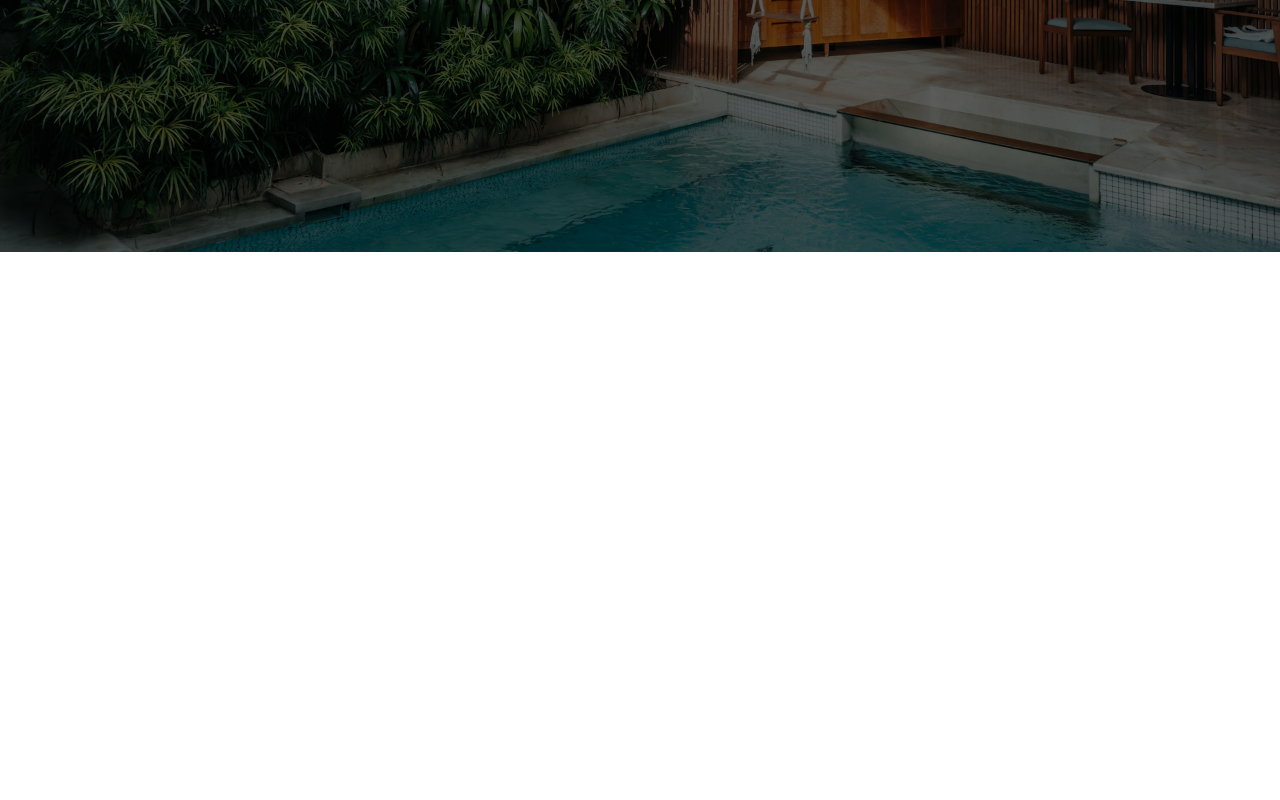
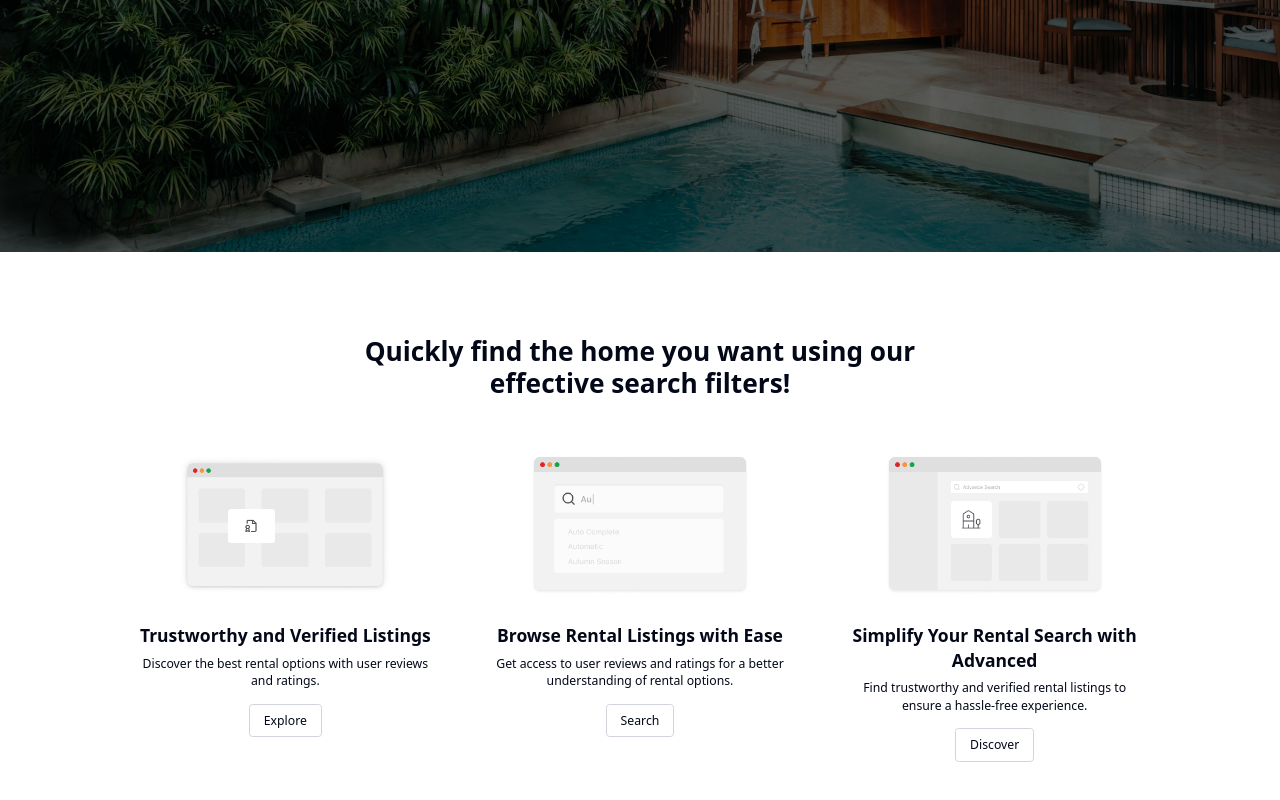
Before and after one commit to onlytheflames/rentiful, a Next.js app in the folder client/: page /landing in a window 1280 px wide. Shown: the part 600-1400 px from the top of the page. Before the commit the page ends 852 px from the top, so only its background shows below. Built offline with nearby package versions, Linux system fonts and the light colour scheme; no server answers.

Commit message:
feat: add landing page features section

```diff
--- /dev/null
+++ b/client/src/app/(nondashboard)/landing/FeaturesSection.tsx
@@ -0,0 +1,160 @@
+"use client";
+import React, { useRef } from "react";
+import gsap from "gsap";
+import { ScrollTrigger } from "gsap/ScrollTrigger";
+import { useGSAP } from "@gsap/react";
+import Image from "next/image";
+import Link from "next/link";
+
+// Register ScrollTrigger plugin
+gsap.registerPlugin(ScrollTrigger);
+
+const FeaturesSection = () => {
+  const containerRef = useRef(null);
+  const titleRef = useRef(null);
+  const cardsRef = useRef<HTMLDivElement[]>([]);
+
+  // Function to add card refs
+  const addToRefs = (el: HTMLDivElement | null) => {
+    if (el && !cardsRef.current.includes(el)) {
+      cardsRef.current.push(el);
+    }
+  };
+
+  useGSAP(
+    () => {
+      // Create timeline
+      const tl = gsap.timeline({
+        scrollTrigger: {
+          trigger: containerRef.current,
+          start: "top 80%",
+          once: true, // Equivalent to viewport={{ once: true }}
+        },
+      });
+
+      // Animate container (equivalent to containerVariants)
+      tl.fromTo(
+        containerRef.current,
+        {
+          opacity: 0,
+          y: 50,
+        },
+        {
+          opacity: 1,
+          y: 0,
+          duration: 0.5,
+        }
+      );
+
+      // Animate title (equivalent to itemVariants)
+      tl.fromTo(
+        titleRef.current,
+        {
+          opacity: 0,
+          y: 20,
+        },
+        {
+          opacity: 1,
+          y: 0,
+          duration: 0.5,
+        },
+        "-=0.3" // Start 0.3s before previous animation ends
+      );
+
+      // Animate cards with stagger (equivalent to staggerChildren: 0.2)
+      tl.fromTo(
+        cardsRef.current,
+        {
+          opacity: 0,
+          y: 20,
+        },
+        {
+          opacity: 1,
+          y: 0,
+          duration: 0.5,
+          stagger: 0.2, // Equivalent to staggerChildren
+        },
+        "-=0.3"
+      );
+    },
+    { dependencies: [], scope: containerRef }
+  );
+
+  return (
+    <div
+      ref={containerRef}
+      className="py-24 px-6 sm:px-8 lg:px-12 xl:px-16 bg-white"
+    >
+      <div className="max-w-4xl xl:max-w-6xl mx-auto">
+        <h2
+          ref={titleRef}
+          className="text-3xl font-bold text-center mb-12 w-full sm:w-2/3 mx-auto"
+        >
+          Quickly find the home you want using our effective search filters!
+        </h2>
+        <div className="grid grid-cols-1 md:grid-cols-3 gap-8 lg:gap-12 xl:gap-16">
+          {[0, 1, 2].map((index) => (
+            <div key={index} ref={addToRefs}>
+              <FeatureCard
+                imageSrc={`/landing-search${3 - index}.png`}
+                title={
+                  [
+                    "Trustworthy and Verified Listings",
+                    "Browse Rental Listings with Ease",
+                    "Simplify Your Rental Search with Advanced",
+                  ][index]
+                }
+                description={
+                  [
+                    "Discover the best rental options with user reviews and ratings.",
+                    "Get access to user reviews and ratings for a better understanding of rental options.",
+                    "Find trustworthy and verified rental listings to ensure a hassle-free experience.",
+                  ][index]
+                }
+                linkText={["Explore", "Search", "Discover"][index]}
+                linkHref={["/explore", "/search", "/discover"][index]}
+              />
+            </div>
+          ))}
+        </div>
+      </div>
+    </div>
+  );
+};
+
+const FeatureCard = ({
+  imageSrc,
+  title,
+  description,
+  linkText,
+  linkHref,
+}: {
+  imageSrc: string;
+  title: string;
+  description: string;
+  linkText: string;
+  linkHref: string;
+}) => (
+  <div className="text-center">
+    <div className="p-4 rounded-lg mb-4 flex items-center justify-center h-48">
+      <Image
+        src={imageSrc}
+        width={400}
+        height={400}
+        className="w-full h-full object-contain"
+        alt={title}
+      />
+    </div>
+    <h3 className="text-xl font-semibold mb-2">{title}</h3>
+    <p className="mb-4">{description}</p>
+    <Link
+      href={linkHref}
+      className="inline-block border border-gray-300 rounded px-4 py-2 hover:bg-gray-100"
+      scroll={false}
+    >
+      {linkText}
+    </Link>
+  </div>
+);
+
+export default FeaturesSection;
--- a/client/src/app/(nondashboard)/landing/page.tsx
+++ b/client/src/app/(nondashboard)/landing/page.tsx
@@ -1,9 +1,11 @@
+import FeaturesSection from "./FeaturesSection";
 import HeroSection from "./HeroSection";
 
 const Landing = () => {
   return (
     <div>
       <HeroSection />
+      <FeaturesSection />
     </div>
   );
 };
```
